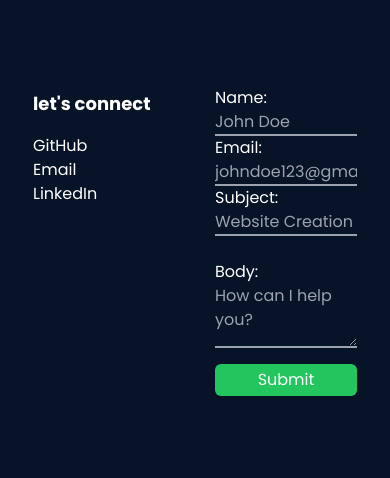
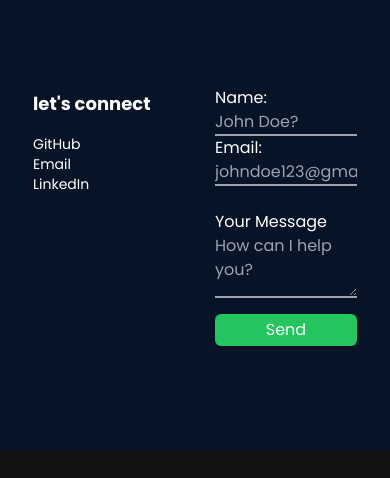
Before and after one commit to andrewsegovia00/News_API, a React (Vite) app: page / in a window 390 px wide. Shown: the part 723-1201 px from the top of the page. After the commit the page ends 1174 px from the top, so only its background shows below. Built offline with nearby package versions, Linux system fonts and the light colour scheme.

Commit message:
Added links and send email functionality

```diff
--- a/package.json
+++ b/package.json
@@ -9,6 +9,7 @@
     "preview": "vite preview"
   },
   "dependencies": {
+    "@emailjs/browser": "^3.11.0",
     "framer-motion": "^10.10.0",
     "react": "^18.2.0",
     "react-dom": "^18.2.0",
--- a/src/components/Contact.jsx
+++ b/src/components/Contact.jsx
@@ -1,18 +1,126 @@
-import React from 'react'
+import emailjs from "@emailjs/browser";
+import React, { useRef, useState } from "react";
+
 
 const Contact = () => {
+    const formRef = useRef();
+    const [form, setForm] = useState({
+      name: "",
+      email: "",
+      message: "",
+    });
+
+    const [loading, setLoading] = useState(false);
+
+    const handleChange = (e) => {
+      const { target } = e;
+      const { name, value } = target;
+
+      setForm({
+        ...form,
+        [name]: value,
+      });
+    };
+
+    const handleSubmit = (e) => {
+      e.preventDefault();
+      setLoading(true);
+
+      emailjs
+        .send(
+          import.meta.env.VITE_APP_EMAILJS_SERVICE_ID,
+          import.meta.env.VITE_APP_EMAILJS_TEMPLATE_ID,
+          {
+            from_name: form.name,
+            to_name: "Andrew",
+            from_email: form.email,
+            to_email: "andrew.segovia4@gmail.com",
+            message: form.message,
+          },
+          import.meta.env.VITE_APP_EMAILJS_PUBLIC_KEY
+        )
+        .then(
+          () => {
+            setLoading(false);
+            alert("Thank you. I will get back to you as soon as possible.");
+
+            setForm({
+              name: "",
+              email: "",
+              message: "",
+            });
+          },
+          (error) => {
+            setLoading(false);
+            console.error(error);
+
+            alert("Ahh, something went wrong. Please try again.");
+          }
+        );
+    };
+
   return (
     <div className="text-left bg-secondary py-12 px-2">
         <div className="grid grid-cols-2 gap-10" style={{padding: '25px'}}>
             <div className="text-white leading-5 py-5">
                 <h1 className="lowercase text-lg md:text-xl lg:text-2xl xl:text-3xl 2xl:text-4xl font-bold">Let's connect</h1>
-                <div className="pt-0 sm:pt-1 text-base sm:text-base md:text-xl mt-4">
-                    <p>GitHub</p>
-                    <p>Email</p>
-                    <p>LinkedIn</p>
+                <div className="pt-0 sm:pt-1 text-sm sm:text-base md:text-xl mt-4">
+                    <a className="cursor-pointer hover:text-gray-500" href="https://github.com/andrewsegovia00" target="_blank" rel="noopener noreferrer">GitHub</a><br/>
+                    <a className="cursor-pointer hover:text-gray-500" href="mailto:andrew.segovia4@gmail.com" target="_blank" rel="noopener noreferrer">Email</a><br/>
+                    <a className="cursor-pointer hover:text-gray-500" href="https://www.linkedin.com/in/andrew-segovia99/" target="_blank" rel="noopener noreferrer">LinkedIn</a>
                 </div>
             </div>
-            <div className="block lg:flex py-4">
+        <form ref={formRef} onSubmit={handleSubmit} className="block lg:flex py-4">
+        <div className="md:flex flex-col flex-1 ">
+            <label className="text-base">Name:
+                <input className="bg-blue-900 border-b-2 border-gray-400 border-r-0 border-t-0 border-l-0 w-full"
+                type="text"
+                id="name"
+                name="name"
+                value={form.name}
+                onChange={handleChange}
+                placeholder="John Doe?"
+                />
+            </label>
+            <label className="text-base">Email:
+                <input
+                type="email"
+                id="email"
+                name="email"
+                value={form.email}
+                onChange={handleChange}
+                placeholder="johndoe123@gmail.com"
+                className="bg-blue-900 border-b-2 border-gray-400 border-r-0 border-t-0 border-l-0 w-full"
+                />
+            </label>
+        </div>
+       <div className="flex flex-col flex-1 pt-6 lg:pt-0 lg:ml-5 ">
+            <label className="text-base">Your Message
+                <textarea
+                id="body"
+                name="message"
+                value={form.message}
+                onChange={handleChange}
+                placeholder="How can I help you?"
+                className="bg-blue-900 border-b-2 border-gray-400 border-r-0 border-t-0 border-l-0 w-full md:w-full lg:w-700 h-16 md:h-20 block"
+                ></textarea>
+            </label>
+            <button
+            type="submit"
+            className="my-4 px-5 py-1 border-none rounded-md bg-green-500 text-white text-base cursor-pointer hover:bg-green-700 block"
+            >
+            {loading ? "Sending..." : "Send"}
+            </button>
+            </div>
+        </form>
+
+        </div>
+    </div>
+  )
+}
+export default Contact
+
+            {/* <div className="block lg:flex py-4">
                 <div className="md:flex flex-col flex-1 ">
                     <label className="text-base" htmlFor="name">Name:</label>
                     <input className="bg-blue-900 border-b-2 border-gray-400 border-r-0 border-t-0 border-l-0 w-full" type="text" id="name" name="name" placeholder="John Doe" />
@@ -26,9 +134,4 @@ const Contact = () => {
                     <textarea className="bg-blue-900 border-b-2 border-gray-400 border-r-0 border-t-0 border-l-0 w-full md:w-full lg:w-700 h-16 md:h-20" id="body" name="body" placeholder="How can I help you?"></textarea>
                     <button className="my-4 px-5 py-1 border-none rounded-md bg-green-500 text-white text-base cursor-pointer hover:bg-green-700" type="submit">Submit</button>
                 </div>
-            </div>
-        </div>
-    </div>
-  )
-}
-export default Contact
+            </div> */}
--- a/src/components/ContactMe.jsx
+++ b/src/components/ContactMe.jsx
@@ -1,32 +1,117 @@
-import React from 'react'
+import emailjs from "@emailjs/browser";
+import React, { useRef, useState } from "react";
 
 const ContactMe = () => {
+    const formRef = useRef();
+    const [form, setForm] = useState({
+      name: "",
+      email: "",
+      message: "",
+    });
+
+    const [loading, setLoading] = useState(false);
+
+    const handleChange = (e) => {
+      const { target } = e;
+      const { name, value } = target;
+
+      setForm({
+        ...form,
+        [name]: value,
+      });
+    };
+
+    const handleSubmit = (e) => {
+      e.preventDefault();
+      setLoading(true);
+
+      emailjs
+        .send(
+          import.meta.env.VITE_APP_EMAILJS_SERVICE_ID,
+          import.meta.env.VITE_APP_EMAILJS_TEMPLATE_ID,
+          {
+            from_name: form.name,
+            to_name: "Andrew",
+            from_email: form.email,
+            to_email: "andrew.segovia4@gmail.com",
+            message: form.message,
+          },
+          import.meta.env.VITE_APP_EMAILJS_PUBLIC_KEY
+        )
+        .then(
+          () => {
+            setLoading(false);
+            alert("Thank you. I will get back to you as soon as possible.");
+
+            setForm({
+              name: "",
+              email: "",
+              message: "",
+            });
+          },
+          (error) => {
+            setLoading(false);
+            console.error(error);
+
+            alert("Ahh, something went wrong. Please try again.");
+          }
+        );
+    };
+
   return (
     <div className=" bg-secondary h-screen pt-10 flex flex-col items-center justify-center ">
         <div className="grid grid-cols-2 gap-10" style={{padding: '25px'}}>
             <div className="text-white leading-5 py-5">
                 <h1 className="lowercase text-sm md:text-xl lg:text-2xl xl:text-3xl 2xl:text-4xl font-bold">Let's connect</h1>
                 <div className="pt-0 sm:pt-1 text-sm sm:text-base md:text-xl mt-4">
-                    <p>GitHub</p>
-                    <p>Email</p>
-                    <p>LinkedIn</p>
+                    <a className="cursor-pointer hover:text-gray-500" href="https://github.com/andrewsegovia00" target="_blank" rel="noopener noreferrer">GitHub</a><br/>
+                    <a className="cursor-pointer hover:text-gray-500" href="mailto:andrew.segovia4@gmail.com" target="_blank" rel="noopener noreferrer">Email</a><br/>
+                    <a className="cursor-pointer hover:text-gray-500" href="https://www.linkedin.com/in/andrew-segovia99/" target="_blank" rel="noopener noreferrer">LinkedIn</a>
                 </div>
             </div>
-            <div className="block lg:flex py-4">
-                <div className="md:flex flex-col flex-1 ">
-                    <label className="text-base" htmlFor="name">Name:</label>
-                    <input className="bg-blue-900 border-b-2 border-gray-400 border-r-0 border-t-0 border-l-0 w-full" type="text" id="name" name="name" placeholder="John Doe" />
-                    <label className="text-base" htmlFor="email">Email:</label >
-                    <input className="bg-blue-900 border-b-2 border-gray-400 border-r-0 border-t-0 border-l-0 w-full"  type="email" id="email" name="email" placeholder="johndoe123@gmail.com" />
-                    <label className="text-base"  htmlFor="subject">Subject:</label>
-                    <input className="bg-blue-900 border-b-2 border-gray-400 border-r-0 border-t-0 border-l-0 w-full"  type="text" id="subject" name="subject" placeholder="Website Creation Request!" />
-                </div>
-                <div className="flex flex-col flex-1 pt-6 lg:pt-0 lg:ml-5 ">
-                    <label className="text-base" htmlFor="body">Body:</label>
-                    <textarea className="bg-blue-900 border-b-2 border-gray-400 border-r-0 border-t-0 border-l-0 w-full md:w-full lg:w-700 h-16 md:h-20" id="body" name="body" placeholder="How can I help you?"></textarea>
-                    <button className="my-4 px-5 py-1 border-none rounded-md bg-green-500 text-white text-base cursor-pointer hover:bg-green-700" type="submit">Submit</button>
-                </div>
+            <form ref={formRef} onSubmit={handleSubmit} className="block lg:flex py-4">
+        <div className="md:flex flex-col flex-1 ">
+            <label className="text-base">Name:
+                <input className="bg-blue-900 border-b-2 border-gray-400 border-r-0 border-t-0 border-l-0 w-full"
+                type="text"
+                id="name"
+                name="name"
+                value={form.name}
+                onChange={handleChange}
+                placeholder="John Doe?"
+                />
+            </label>
+            <label className="text-base">Email:
+                <input
+                type="email"
+                id="email"
+                name="email"
+                value={form.email}
+                onChange={handleChange}
+                placeholder="johndoe123@gmail.com"
+                className="bg-blue-900 border-b-2 border-gray-400 border-r-0 border-t-0 border-l-0 w-full"
+                />
+            </label>
+        </div>
+       <div className="flex flex-col flex-1 pt-6 lg:pt-0 lg:ml-5 ">
+            <label className="text-base">Your Message
+                <textarea
+                id="body"
+                name="message"
+                value={form.message}
+                onChange={handleChange}
+                placeholder="How can I help you?"
+                className="bg-blue-900 border-b-2 border-gray-400 border-r-0 border-t-0 border-l-0 w-full md:w-full lg:w-700 h-16 md:h-20 block"
+                ></textarea>
+            </label>
+            <button
+            type="submit"
+            className="my-4 px-5 py-1 border-none rounded-md bg-green-500 text-white text-base cursor-pointer hover:bg-green-700 block"
+            >
+            {loading ? "Sending..." : "Send"}
+            </button>
             </div>
+        </form>
         </div>
     </div>
   )
--- a/src/components/Navbar.jsx
+++ b/src/components/Navbar.jsx
@@ -75,7 +75,7 @@ const Navbar = () => {
                     setActive(Link.title)
                   }}
                 >
-                  <a href={`${Link.id}`}>{Link.title}</a>
+                  <a href={`/${Link.id}`}>{Link.title}</a>
                 </li>
               ))}
             </ul>
```
Also changed, not shown: 2 other files (tests, documents, lock files or other folders).
